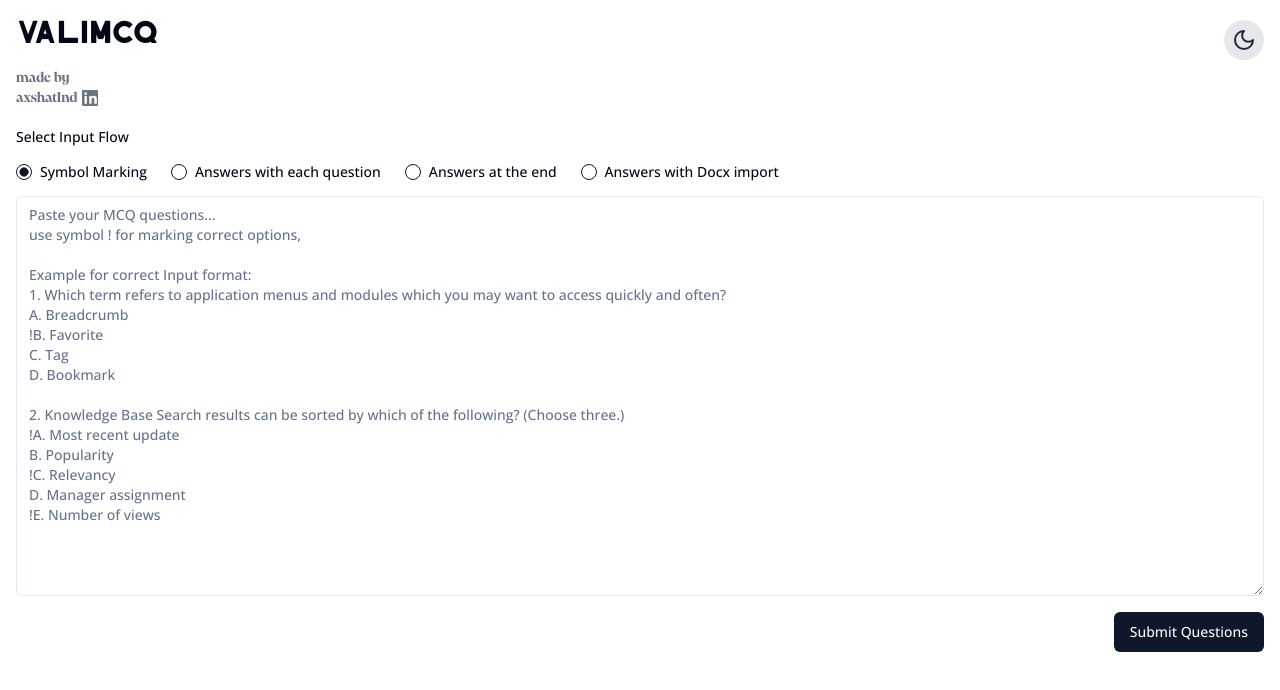
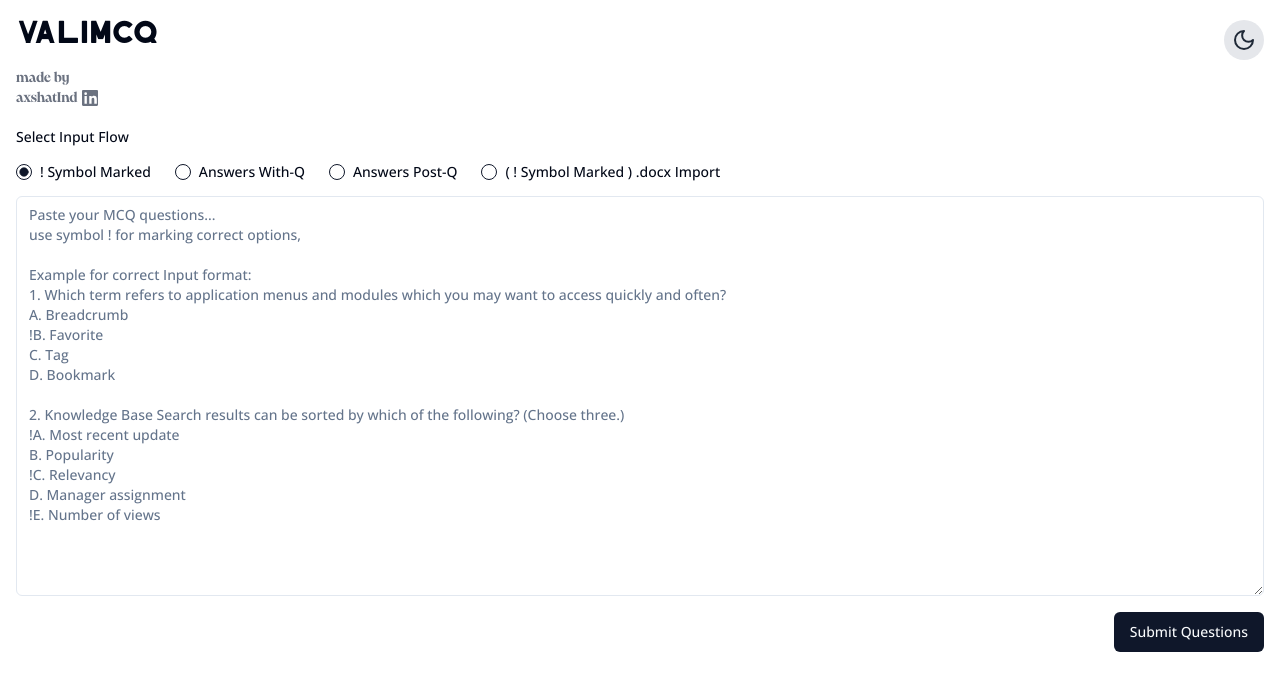
Before and after one commit to akshatsaini-dev/valimcq, a Next.js app: page / in a window 1280 px wide. Shown: the top 690 px of the page. Built offline with nearby package versions, Linux system fonts and the light colour scheme.

Commit message:
changed titles of input flows

```diff
--- a/components/QuestionInput.tsx
+++ b/components/QuestionInput.tsx
@@ -147,19 +147,19 @@
         >
           <div className="flex items-center space-x-2">
             <RadioGroupItem value="markdown" id="markdown" />
-            <Label htmlFor="markdown">Symbol Marking</Label>
+            <Label htmlFor="markdown">! Symbol Marked</Label>
           </div>
           <div className="flex items-center space-x-2">
             <RadioGroupItem value="inline" id="inline" />
-            <Label htmlFor="inline">Answers with each question</Label>
+            <Label htmlFor="inline">Answers With-Q</Label>
           </div>
           <div className="flex items-center space-x-2">
             <RadioGroupItem value="separate" id="separate" />
-            <Label htmlFor="separate">Answers at the end</Label>
+            <Label htmlFor="separate">Answers Post-Q</Label>
           </div>
           <div className="flex items-center space-x-2">
             <RadioGroupItem value="docx" id="docx" />
-            <Label htmlFor="docx">Answers with Docx import</Label>
+            <Label htmlFor="docx">( ! Symbol Marked ) .docx Import</Label>
           </div>
         </RadioGroup>
       </div>
```
